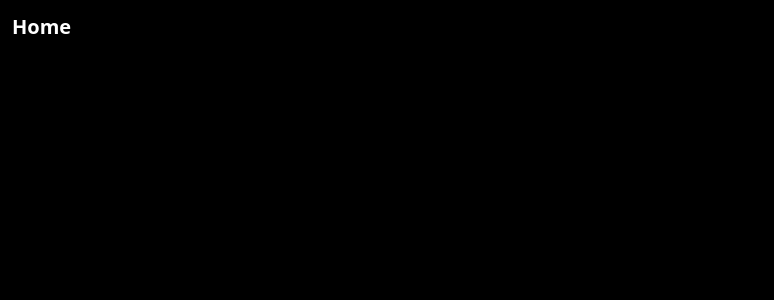
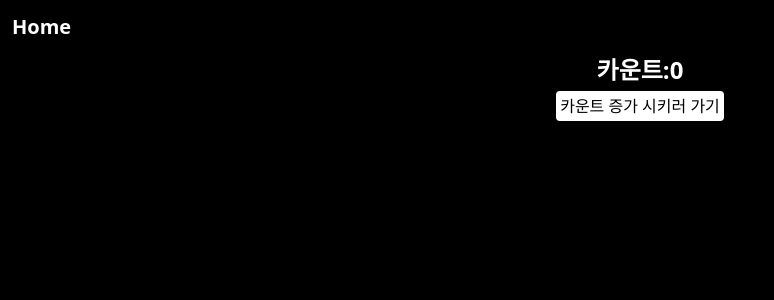
Before and after one commit to houndhollis/next-museum, a Next.js app: page /dispatch in a window 1280 px wide. Before the commit this address had no page. Shown: the top 300 px of the page, without its empty margins (0-774 px from the left). Built offline with nearby package versions, Linux system fonts and the light colour scheme.

Commit message:
[⭐️ FEAT] : 디스패치 이벤트 추가

```diff
--- /dev/null
+++ b/app/dispatch/count/page.tsx
@@ -0,0 +1,22 @@
+"use client";
+
+export default function CountPage() {
+  const onChagneCount = () => {
+    window.localStorage.setItem(
+      "dispatch",
+      JSON.stringify({ key: "count", data: { count: 1 } })
+    );
+  };
+
+  return (
+    <div className="w-[500px] flex flex-col items-center justify-center mx-auto text-white">
+      <p>카운트 증가 시키는 페이지 입니다.</p>
+      <button
+        onClick={() => onChagneCount()}
+        className="mt-2 px-1 py-0.5 bg-white text-black rounded"
+      >
+        증가 시키기 UP
+      </button>
+    </div>
+  );
+}
--- /dev/null
+++ b/app/dispatch/page.tsx
@@ -0,0 +1,32 @@
+"use client";
+
+import { useEffect, useState } from "react";
+
+export default function DispatchPage() {
+  const [count, setCount] = useState(0);
+
+  useEffect(() => {
+    function onChagenCount() {
+      setCount((count) => count + 1);
+    }
+    window?.addEventListener("dispatch:count", onChagenCount);
+    return () => {
+      window?.removeEventListener("dispatch:count", onChagenCount);
+    };
+  }, []);
+
+  return (
+    <div className="w-[500px] mx-auto flex flex-col items-center justify-center text-white">
+      <p className="font-bold text-2xl">카운트:{count}</p>
+      <div className="mt-2">
+        <a
+          className="px-1 py-1 bg-white text-black rounded"
+          href="/dispatch/count"
+          target="_blank"
+        >
+          카운트 증가 시키러 가기
+        </a>
+      </div>
+    </div>
+  );
+}
```
